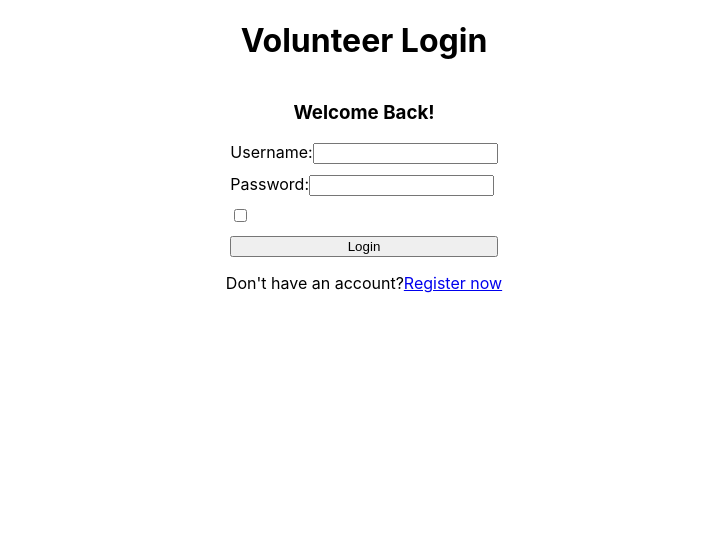
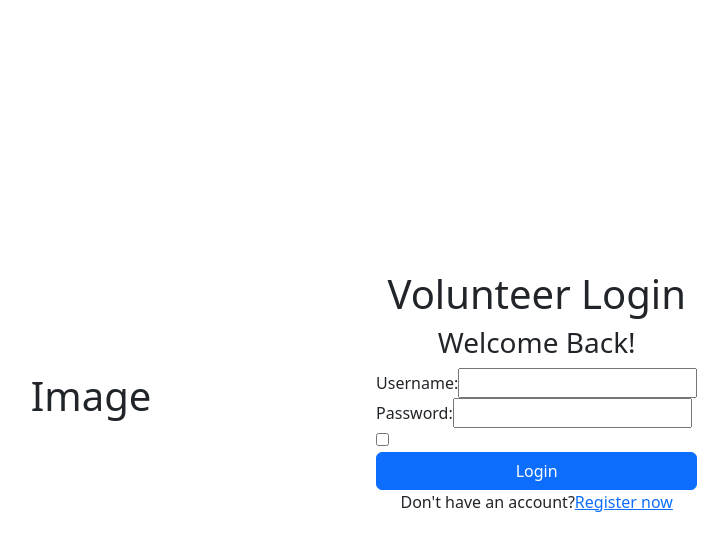
Before and after one commit to NicholasTanYY/volunteer_management_system, a React (Create React App) app: page /userLogin in a window 1280 px wide. Shown: the top 550 px of the page, without its empty margins (276-1004 px from the left). Built offline with nearby package versions, Linux system fonts and the light colour scheme.

Commit message:
Modify starting pages

```diff
--- a/package.json
+++ b/package.json
@@ -17,6 +17,7 @@
     "@types/react-bootstrap": "^0.32.35",
     "@types/react-dom": "^18.2.18",
     "@types/react-router-dom": "^5.3.3",
+    "bootstrap": "^5.3.2",
     "react": "^18.2.0",
     "react-bootstrap": "^2.10.0",
     "react-dom": "^18.2.0",
--- a/src/components/LoginRegisterComponent.tsx
+++ b/src/components/LoginRegisterComponent.tsx
@@ -3,7 +3,7 @@
 
 import React, { useState, ChangeEvent, FormEvent } from 'react';
 import { useNavigate } from 'react-router-dom';
-import { Container } from 'react-bootstrap';
+import { Button, Container } from 'react-bootstrap';
 
 interface LoginRegisterProps {
     isAdmin: boolean;
@@ -44,9 +44,6 @@ const LoginRegisterComponent: React.FC<LoginRegisterProps> = ({ isAdmin, isLogin
                 alert('Passwords do not match');
                 return;
             }
-            else {
-                setRegisterInfo({ firstName: '', lastName: '', username: '', phoneNumber: '', password: '', confirmPassword: '' });
-            }
             if (isAdmin) {
                 navigate('/adminLogin');
             } else {
@@ -65,23 +62,23 @@ const LoginRegisterComponent: React.FC<LoginRegisterProps> = ({ isAdmin, isLogin
 
     return (
         <Container>
-            <div style={{ display: 'flex', justifyContent: 'center' }}>
-                <h1>
+            <div className="d-flex justify-content-evenly vh-100">
+                <div className="d-flex flex-column justify-content-center">
+                    <h1>Image</h1>
+                </div>
+                <div className="d-flex flex-column justify-content-center">
+                    <h1 className="text-center">
                         {
                             isLogin ?
                                 `${isAdmin ? 'Admin' : 'Volunteer'} Login` :
                                 `${isAdmin ? 'Admin' : 'Volunteer'} Sign Up`
                         }
                     </h1>
-            </div>
-            <div style={{ display: 'flex', justifyContent: 'center' }}>
-                <h3>
+                    <h3 className="text-center">
                         {isLogin ? 'Welcome Back!' : 'Nice to meet you!'}
                     </h3>
-            </div>
-
-            <div style={{ display: 'flex', justifyContent: 'center', alignItems: 'center', height: '100%' }}>
-                <form onSubmit={handleSubmit} style={{ display: 'flex', flexDirection: 'column', gap: '10px' }}>
+                    <div>
+                        <form onSubmit={handleSubmit} className="d-flex flex-column">
                             {isLogin ? null : (
                                 <>
                                     <label>
@@ -135,7 +132,7 @@ const LoginRegisterComponent: React.FC<LoginRegisterProps> = ({ isAdmin, isLogin
                                     }
                                 />
                             </label>
-                    <button type="submit">{isLogin ? 'Login' : 'Register'}</button>
+                            <Button className="primary" type="submit">{isLogin ? 'Login' : 'Register'}</Button>
                         </form>
                     </div>
                     <div style={{ display: 'flex', justifyContent: 'center' }}>
@@ -154,6 +151,8 @@ const LoginRegisterComponent: React.FC<LoginRegisterProps> = ({ isAdmin, isLogin
                                 </p>
                         }
                     </div>
+                </div>
+            </div>
         </Container>
     );
 
--- a/src/index.tsx
+++ b/src/index.tsx
@@ -1,6 +1,7 @@
 import React from 'react';
 import ReactDOM from 'react-dom/client';
 import './index.css';
+import 'bootstrap/dist/css/bootstrap.min.css';
 import reportWebVitals from './reportWebVitals';
 import { BrowserRouter as Router, Route, Routes } from 'react-router-dom';
 import { Provider } from 'react-redux';
--- a/src/pages/StartScreen.tsx
+++ b/src/pages/StartScreen.tsx
@@ -1,15 +1,20 @@
 import React from 'react';
 import { useNavigate } from 'react-router-dom';
-import { Button } from 'react-bootstrap'
+import { Button } from 'react-bootstrap';
 
 const StartScreen: React.FC = () => {
   const navigate = useNavigate();
 
   return (
-    <div>
-      <h1>Welcome! Please select your role:</h1>
-      <Button variant="primary" onClick={() => navigate('/userLogin')}>User</Button>
-      <Button variant="primary" onClick={() => navigate('/adminLogin')}>Admin</Button>
+    <div className="vh-100 d-flex flex-row justify-content-evenly">
+      <div className="d-flex flex-column justify-content-center">
+        <h1>Image</h1>
+      </div>
+      <div className="d-flex flex-column justify-content-center">
+        <h1>I am a...</h1>
+        <Button variant="dark" className="m-2" onClick={() => navigate('/userLogin')}>User</Button>
+        <Button variant="dark" className="m-2" onClick={() => navigate('/adminLogin')}>Admin</Button>
+      </div>
     </div>
   );
 };
```
Also changed, not shown: src/backend/User.ts (added, +7 -0 lines), src/backend/server.ts (added), 1 other file (tests, documents, lock files or other folders). Lines whose indentation alone changed are shown as unchanged.
